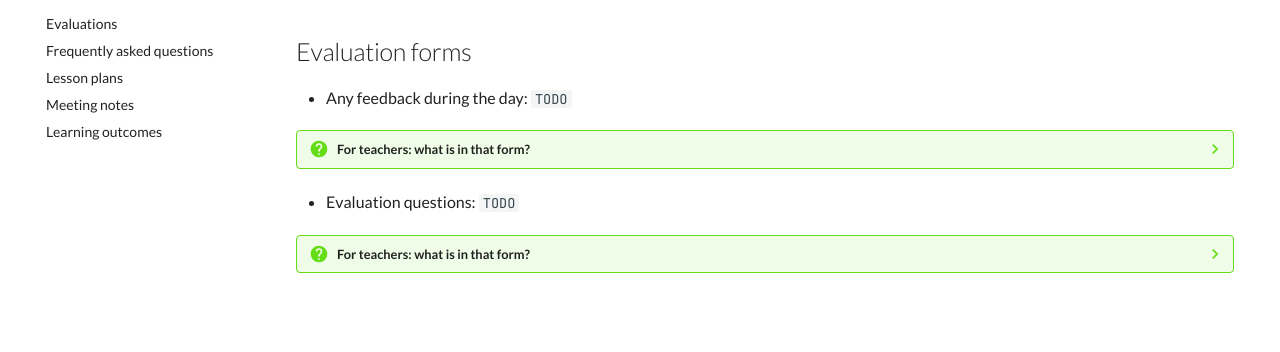
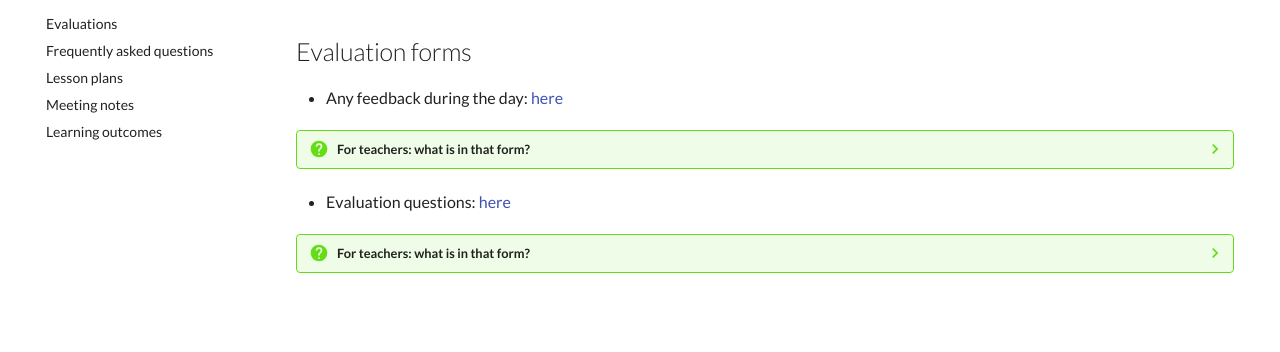
Before and after one commit to UPPMAX/naiss_file_transfer_course, an MkDocs documentation site: the page built from docs/evaluation.md, in a window 1280 px wide. Shown: the part 359-711 px from the top of the page. Built offline with MkDocs 1.6.1 and Material for MkDocs 9.7.7, drawn with Linux system fonts in a browser that asks for light colours; comment, search, counter and statistics services are not loaded.

Commit message:
Add evaluations, fix #22

```diff
--- a/docs/evaluation.md
+++ b/docs/evaluation.md
@@ -13,7 +13,7 @@ This is the page for evaluating the current iteration of the course.
 
 ## Evaluation forms
 
-- Any feedback during the day: `TODO`
+- Any feedback during the day: [here](https://docs.google.com/forms/d/e/1FAIpQLScgTE9OoHVw-MmluWPz2ZlNKBKsKaAxw77ynGyozjxcvm1gpg/viewform?usp=header)
 
 ???- question "For teachers: what is in that form?"
 
@@ -23,7 +23,7 @@ This is the page for evaluating the current iteration of the course.
     in the feedback.
     Do mention the teachers, assistants, etc by name!
 
-- Evaluation questions: `TODO`
+- Evaluation questions: [here](https://docs.google.com/forms/d/e/1FAIpQLScs0JbgtgGFN4p818BzH3nwgqUGdIf7hsyLLC3wYQB1IK7M5A/viewform?usp=header)
 
 ???- question "For teachers: what is in that form?"
 
```
